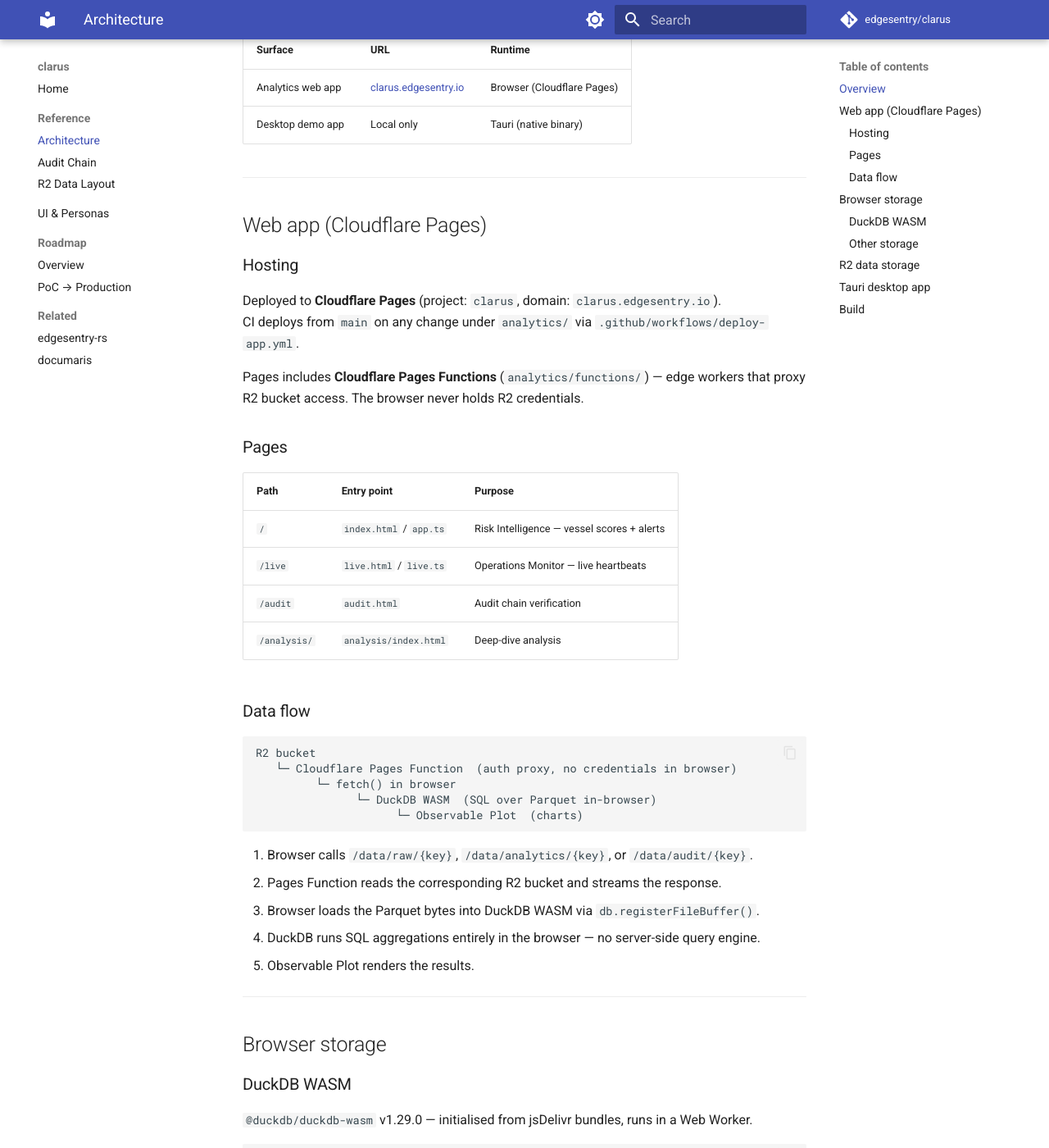
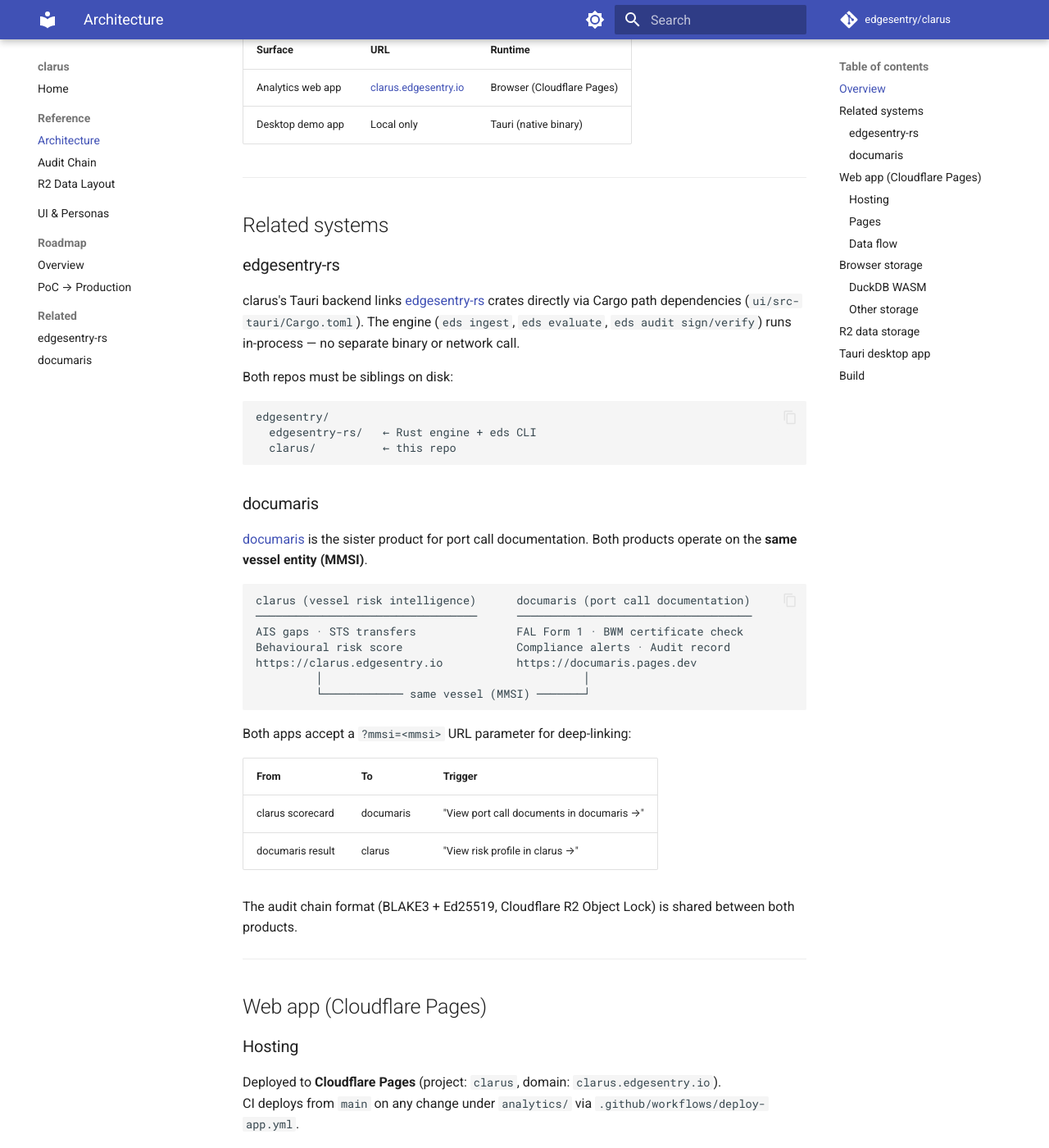
Before and after one commit to edgesentry/clarus, an MkDocs documentation site: the page built from docs/ref-architecture.md, in a window 1280 px wide and 1400 px high, scrolled down 359 px. Shown: the whole window at 82% size. Built offline with MkDocs 1.6.1 and Material for MkDocs 9.7.7, drawn with Linux system fonts in a browser that asks for light colours; comment, search, counter and statistics services are not loaded.

Commit message:
docs: explain edgesentry-rs and documaris relationships
Adds platform integration section (clarus ↔ documaris same-vessel MMSI
deep-link) and edgesentry-rs Cargo path dep relationship to README,
AGENTS, and ref-architecture.

Co-Authored-By: Claude Sonnet 4.6 <noreply@anthropic.com>

````diff
--- a/docs/ref-architecture.md
+++ b/docs/ref-architecture.md
@@ -13,6 +13,44 @@ clarus has two delivery surfaces:
 |---------|-----|---------|
 | Analytics web app | [clarus.edgesentry.io](https://clarus.edgesentry.io/) | Browser (Cloudflare Pages) |
 | Desktop demo app | Local only | Tauri (native binary) |
+
+---
+
+## Related systems
+
+### edgesentry-rs
+
+clarus's Tauri backend links [edgesentry-rs](https://github.com/edgesentry/edgesentry-rs) crates directly via Cargo path dependencies (`ui/src-tauri/Cargo.toml`). The engine (`eds ingest`, `eds evaluate`, `eds audit sign/verify`) runs in-process — no separate binary or network call.
+
+Both repos must be siblings on disk:
+```
+edgesentry/
+  edgesentry-rs/   ← Rust engine + eds CLI
+  clarus/          ← this repo
+```
+
+### documaris
+
+[documaris](https://github.com/edgesentry/documaris) is the sister product for port call documentation. Both products operate on the **same vessel entity (MMSI)**.
+
+```
+clarus (vessel risk intelligence)      documaris (port call documentation)
+─────────────────────────────────      ───────────────────────────────────
+AIS gaps · STS transfers               FAL Form 1 · BWM certificate check
+Behavioural risk score                 Compliance alerts · Audit record
+https://clarus.edgesentry.io           https://documaris.pages.dev
+         │                                       │
+         └──────────── same vessel (MMSI) ───────┘
+```
+
+Both apps accept a `?mmsi=<mmsi>` URL parameter for deep-linking:
+
+| From | To | Trigger |
+|------|----|---------|
+| clarus scorecard | documaris | "View port call documents in documaris →" |
+| documaris result | clarus | "View risk profile in clarus →" |
+
+The audit chain format (BLAKE3 + Ed25519, Cloudflare R2 Object Lock) is shared between both products.
 
 ---
 
````
Also changed, not shown: AGENTS.md (+7 -0 lines), README.md (+16 -0 lines).
